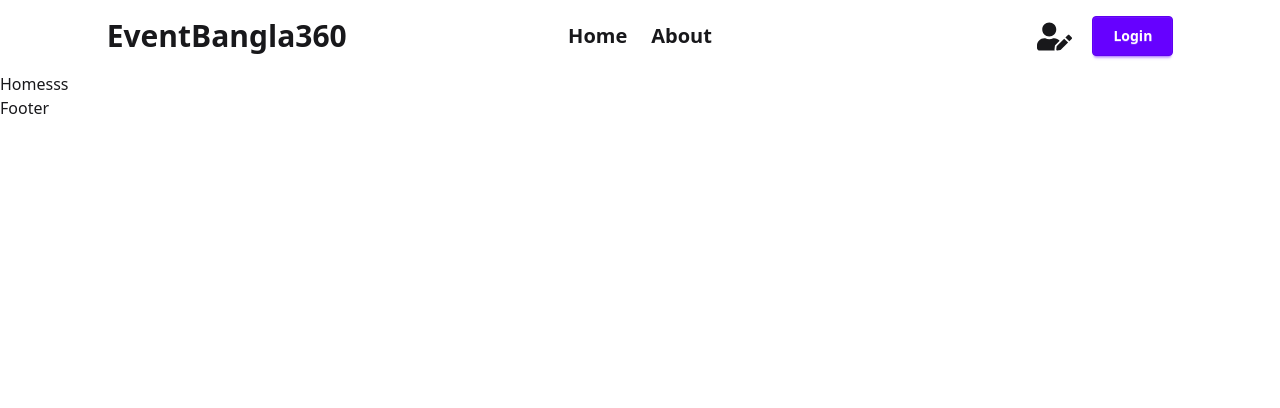
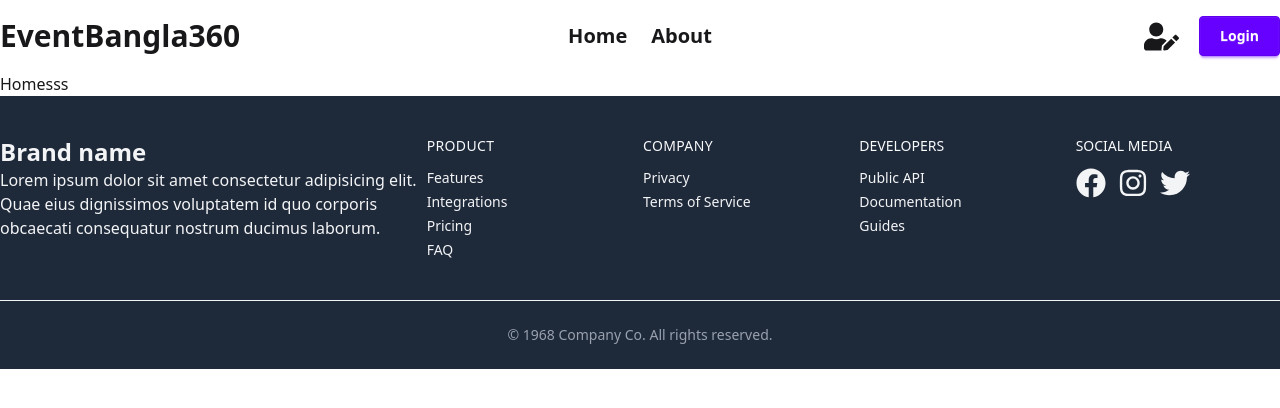
Before and after one commit to sajjadsajux/eventbangla, a React (Vite) app: page / in a window 1280 px wide. Shown: the top 408 px of the page. Built offline with nearby package versions, Linux system fonts and the light colour scheme.

Commit message:
Added Navabar and Firebase config

```diff
--- a/package.json
+++ b/package.json
@@ -12,6 +12,7 @@
   "dependencies": {
     "@tailwindcss/vite": "^4.1.5",
     "daisyui": "^5.0.35",
+    "firebase": "^11.6.1",
     "react": "^19.0.0",
     "react-dom": "^19.0.0",
     "react-icons": "^5.5.0",
--- a/src/Components/Footer/Footer.jsx
+++ b/src/Components/Footer/Footer.jsx
@@ -1,10 +1,101 @@
 import React from "react";
+import { FaFacebook, FaInstagram, FaTwitter } from "react-icons/fa";
+import { Link } from "react-router";
 
 const Footer = () => {
   return (
-    <div>
-      <h2>Footer</h2>
-    </div>
+    <>
+      <footer className=" divide-y bg-gray-800 text-gray-100">
+        <div className="container flex flex-col justify-between py-10 mx-auto space-y-8 lg:flex-row lg:space-y-0">
+          <div className="lg:w-1/3">
+            <a rel="noopener noreferrer" href="#" className="flex   space-x-3 lg:justify-start">
+              <span className="self-center text-2xl font-semibold">Brand name</span>
+            </a>
+            <p>
+              Lorem ipsum dolor sit amet consectetur adipisicing elit. <br />
+              Quae eius dignissimos voluptatem id quo corporis obcaecati consequatur nostrum ducimus laborum.
+            </p>
+          </div>
+          <div className="grid grid-cols-2 text-sm gap-x-3 gap-y-8 lg:w-2/3 sm:grid-cols-4">
+            <div className="space-y-3">
+              <h3 className="tracking-wide uppercase text-gray-50">Product</h3>
+              <ul className="space-y-1">
+                <li>
+                  <a rel="noopener noreferrer" href="#">
+                    Features
+                  </a>
+                </li>
+                <li>
+                  <a rel="noopener noreferrer" href="#">
+                    Integrations
+                  </a>
+                </li>
+                <li>
+                  <a rel="noopener noreferrer" href="#">
+                    Pricing
+                  </a>
+                </li>
+                <li>
+                  <a rel="noopener noreferrer" href="#">
+                    FAQ
+                  </a>
+                </li>
+              </ul>
+            </div>
+            <div className="space-y-3">
+              <h3 className="tracking-wide uppercase text-gray-50">Company</h3>
+              <ul className="space-y-1">
+                <li>
+                  <a rel="noopener noreferrer" href="#">
+                    Privacy
+                  </a>
+                </li>
+                <li>
+                  <a rel="noopener noreferrer" href="#">
+                    Terms of Service
+                  </a>
+                </li>
+              </ul>
+            </div>
+            <div className="space-y-3">
+              <h3 className="uppercase text-gray-50">Developers</h3>
+              <ul className="space-y-1">
+                <li>
+                  <a rel="noopener noreferrer" href="#">
+                    Public API
+                  </a>
+                </li>
+                <li>
+                  <a rel="noopener noreferrer" href="#">
+                    Documentation
+                  </a>
+                </li>
+                <li>
+                  <a rel="noopener noreferrer" href="#">
+                    Guides
+                  </a>
+                </li>
+              </ul>
+            </div>
+            <div className="space-y-3">
+              <div className="uppercase text-gray-50">Social media</div>
+              <div className="flex  justify-start space-x-3">
+                <Link>
+                  <FaFacebook size={30}></FaFacebook>
+                </Link>
+                <Link>
+                  <FaInstagram size={30}></FaInstagram>
+                </Link>
+                <Link>
+                  <FaTwitter size={30}></FaTwitter>
+                </Link>
+              </div>
+            </div>
+          </div>
+        </div>
+        <div className="py-6 text-sm text-center text-gray-400">© 1968 Company Co. All rights reserved.</div>
+      </footer>
+    </>
   );
 };
 
--- a/src/Components/Navbar/Navbar.jsx
+++ b/src/Components/Navbar/Navbar.jsx
@@ -15,7 +15,7 @@ const Navbar = () => {
   );
   return (
     <>
-      <div className="navbar px-0  lg:max-w-10/12 mx-auto">
+      <div className="navbar px-0  container mx-auto ">
         <div className="navbar-start">
           <div className="dropdown">
             <div tabIndex={0} role="button" className="btn btn-ghost lg:hidden p-0 mr-2 md:mr-0">
--- /dev/null
+++ b/src/Firebase/firebase.config.js
@@ -0,0 +1,18 @@
+// Import the functions you need from the SDKs you need
+import { initializeApp } from "firebase/app";
+// TODO: Add SDKs for Firebase products that you want to use
+// https://firebase.google.com/docs/web/setup#available-libraries
+
+// Your web app's Firebase configuration
+const firebaseConfig = {
+  apiKey: import.meta.env.VITE_apiKey,
+  authDomain: import.meta.env.VITE_authDomain,
+  projectId: import.meta.env.VITE_projectId,
+  storageBucket: import.meta.env.VITE_storageBucket,
+  messagingSenderId: import.meta.env.VITE_messagingSenderId,
+  appId: import.meta.env.VITE_appId,
+};
+
+// Initialize Firebase
+const app = initializeApp(firebaseConfig);
+export default app;
```
Also changed, not shown: 1 other file (tests, documents, lock files or other folders).
